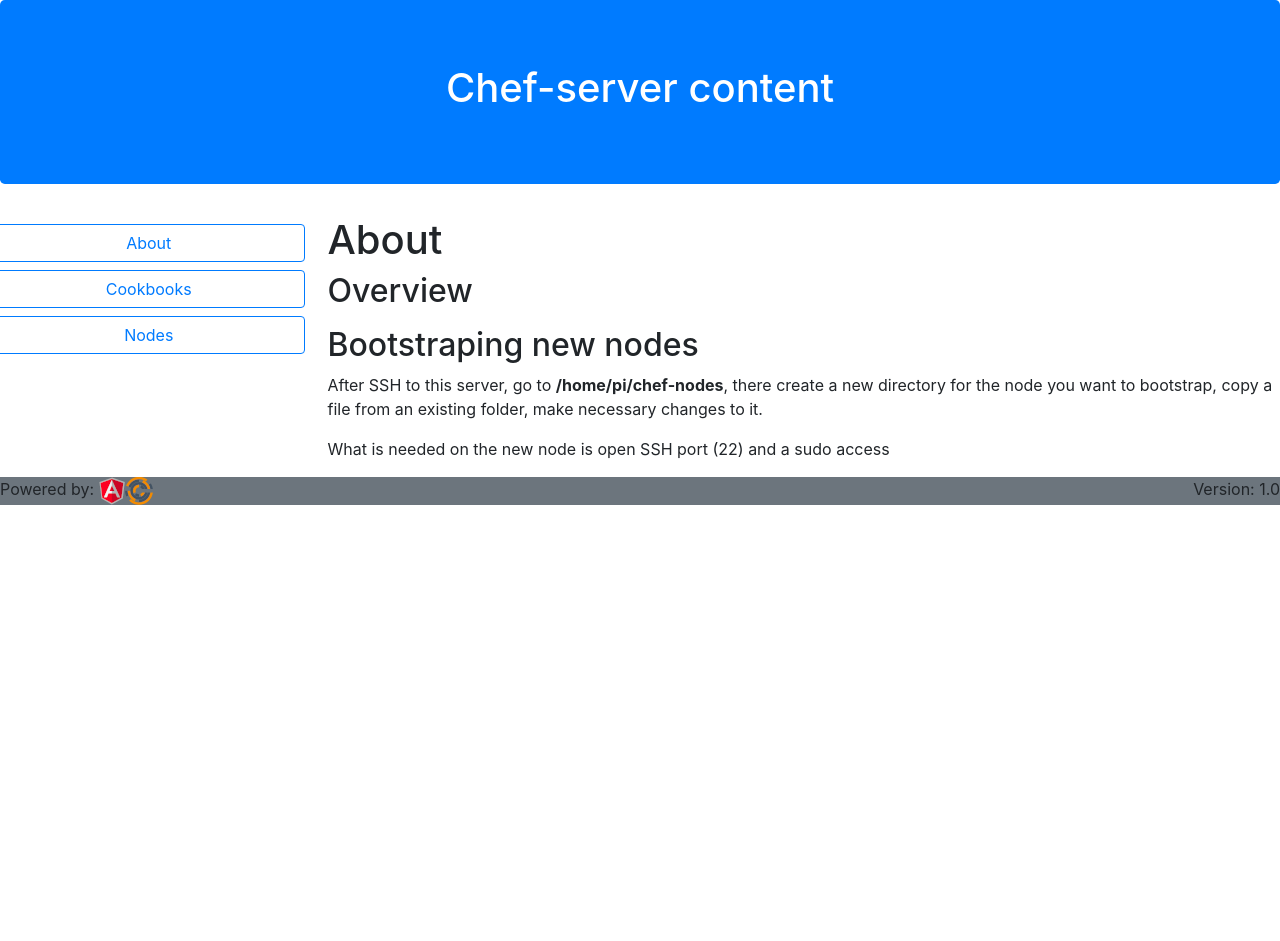
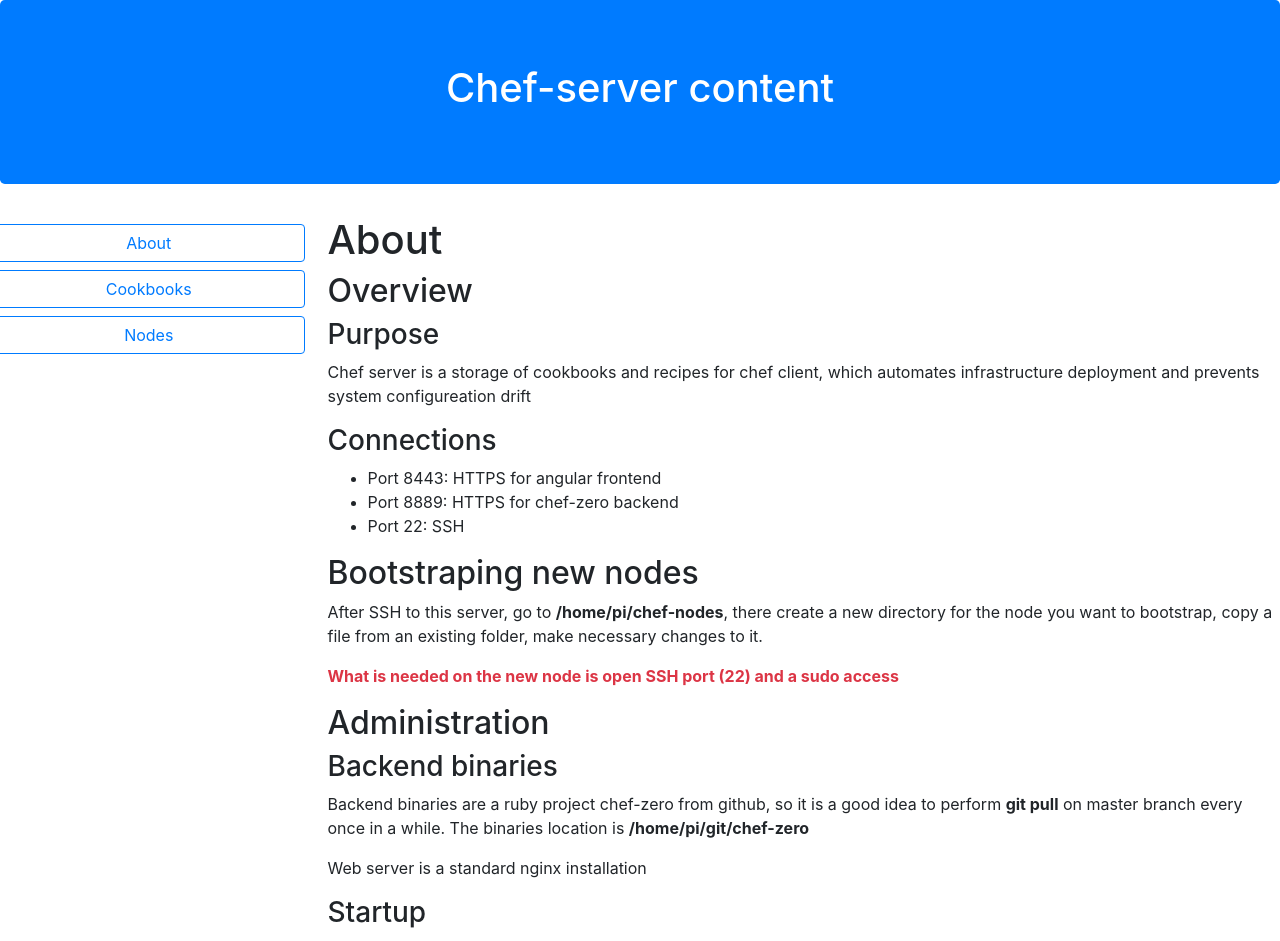
Before and after one commit to minpet/chef-zero-ui, an Angular app: page /about in a window 1280 px wide. Shown: the top 941 px of the page. Before the commit the page ends 800 px from the top, so only its background shows below. Built offline with nearby package versions, Linux system fonts and the light colour scheme; no server answers.

Commit message:
added more info to about page

```diff
--- a/src/app/about/about.component.html
+++ b/src/app/about/about.component.html
@@ -1,13 +1,41 @@
 <h1>About</h1>
 
 <h2>Overview</h2>
+<h3>Purpose</h3>
 <p>
+  Chef server is a storage of cookbooks and recipes for chef client, which automates infrastructure deployment and prevents system configureation drift
 </p>
+<h3>Connections</h3>
+<ul>
+  <li>
+    Port 8443: HTTPS for angular frontend
+  </li>
+  <li>
+    Port 8889: HTTPS for chef-zero backend
+  </li>
+  <li>
+    Port 22: SSH
+  </li>
+</ul>
+
 
 <h2>Bootstraping new nodes</h2>
 <p>
   After SSH to this server, go to <b>/home/pi/chef-nodes</b>, there create a new directory for the node you want to bootstrap, copy a file from an existing folder, make necessary changes to it.
 </p>
 <p>
-  What is needed on the new node is open SSH port (22) and a sudo access
+  <b class="text-danger">What is needed on the new node is open SSH port (22) and a sudo access</b>
 </p>
+
+<h2>Administration</h2>
+<h3>Backend binaries</h3>
+<p>
+  Backend binaries are a ruby project chef-zero from github, so it is a good idea to perform <b>git pull</b> on master branch every once in a while. The binaries location is <b>/home/pi/git/chef-zero</b>
+</p>
+<p>
+  Web server is a standard nginx installation
+</p>
+<h3>Startup</h3>
+<p>
+  Startup script that contains the command for starting up the chef-zero backend is in <b>/etc/rc.local</b> and the web server is NGINX with configuration located in <b>/etc/nginx</b>
+</p>
```
